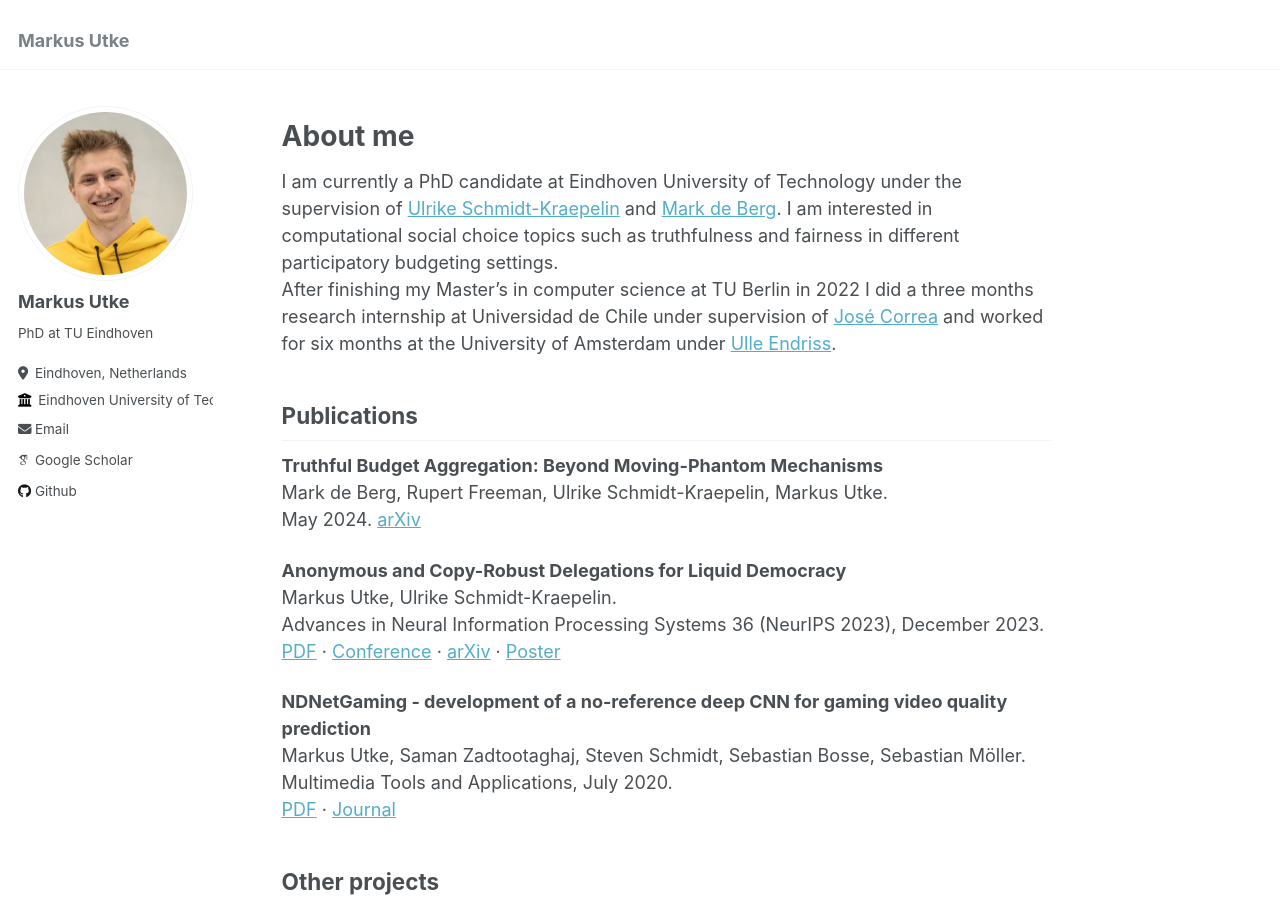
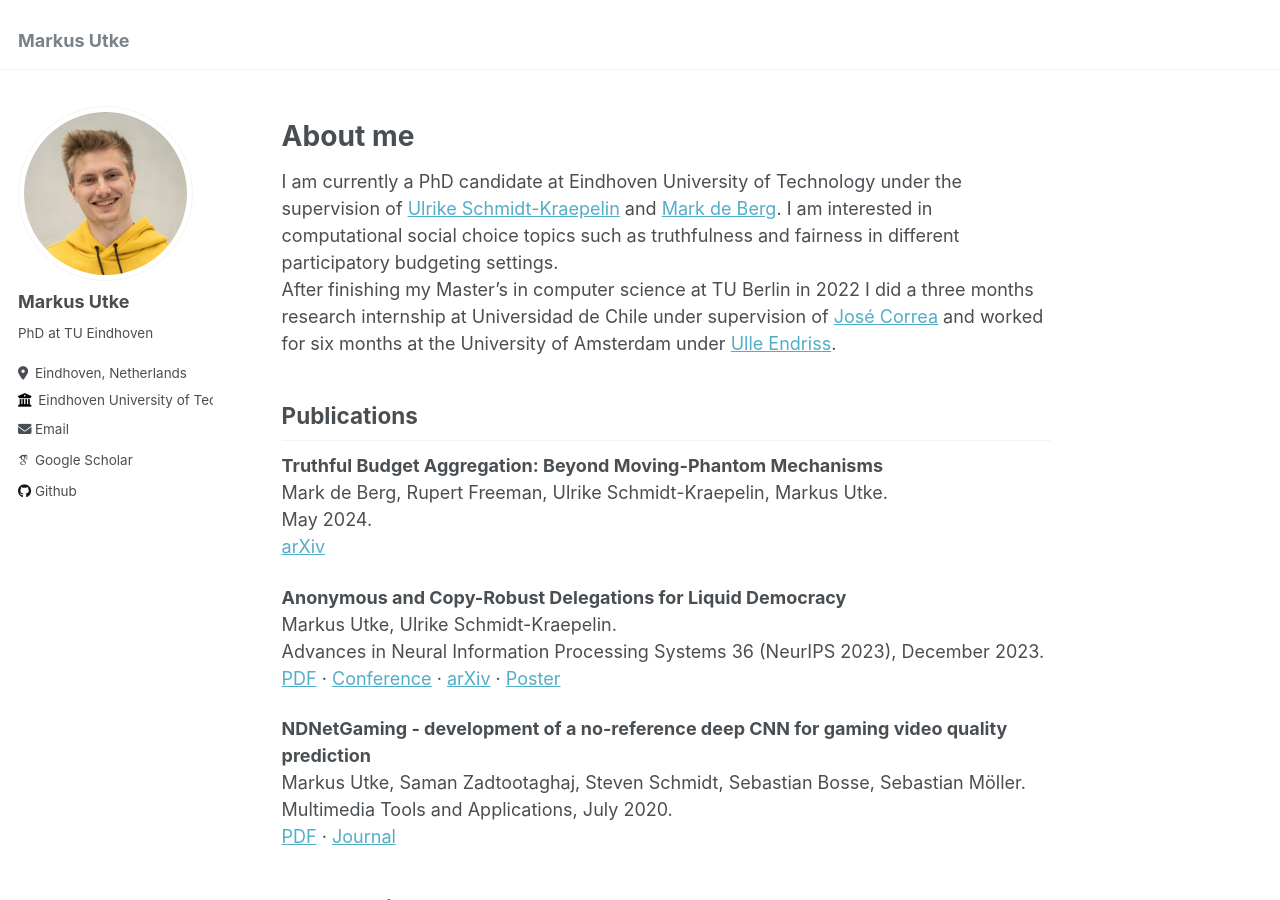
Before and after one commit to markus-utke/markus-utke.github.io, a Jekyll site: the page built from _pages/about.md, in a window 1280 px wide and 900 px high. Built offline with Jekyll 4.4.1, drawn with Linux system fonts in a browser that asks for light colours; some web fonts are replaced.

Commit message:
smaller fix

```diff
--- a/_pages/about.md
+++ b/_pages/about.md
@@ -17,7 +17,7 @@ Publications
 ------
 **Truthful Budget Aggregation: Beyond Moving-Phantom Mechanisms**\
 Mark de Berg, Rupert Freeman, Ulrike Schmidt-Kraepelin, Markus Utke.\
-May 2024.
+May 2024.\
 [arXiv](https://arxiv.org/abs/2405.20303)
 
 **Anonymous and Copy-Robust Delegations for Liquid Democracy**\
```
